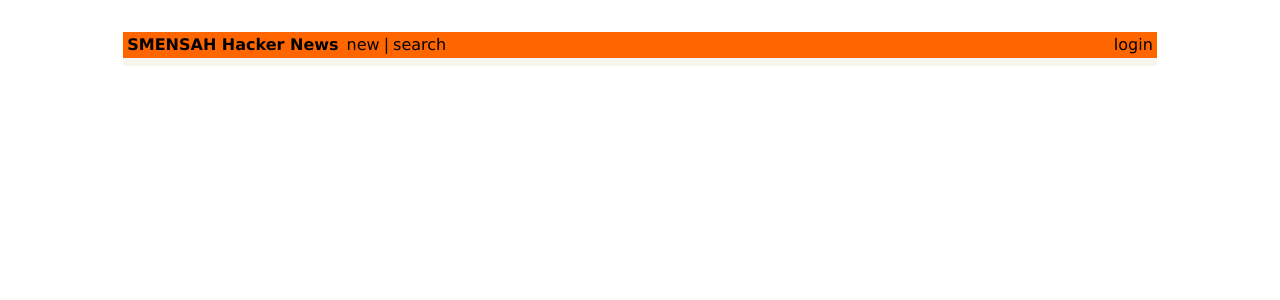
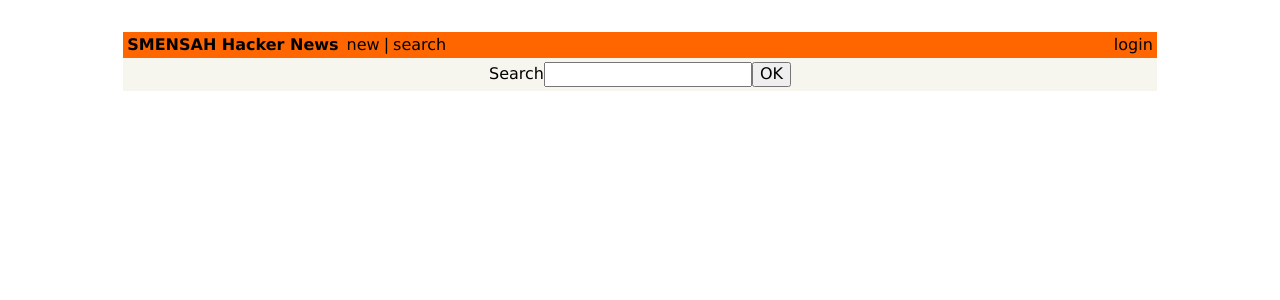
Before and after one commit to simiel/HackerNews-GQL, a React (Vite) app in the folder HN-FE/: page /search in a window 1280 px wide. Shown: the top 300 px of the page. Built offline with nearby package versions, Linux system fonts and the light colour scheme.

Commit message:
implemented search with lazyQuery

```diff
--- a/HN-FE/src/App.tsx
+++ b/HN-FE/src/App.tsx
@@ -4,6 +4,7 @@
 import LinkList from "./components/LinkList";
 import { Route, Routes } from "react-router-dom";
 import Login from "./components/Login";
+import Search from "./components/Search";
 
 function App() {
   return (
@@ -14,6 +15,7 @@
           <Route path="/" element={<LinkList />} />
           <Route path="/create" element={<CreateLink />} />
           <Route path="/login" element={<Login />} />
+          <Route path="/search" element={<Search />} />
         </Routes>
       </div>
     </div>
--- /dev/null
+++ b/HN-FE/src/components/Search.tsx
@@ -0,0 +1,55 @@
+import { useState } from "react";
+import { useLazyQuery, gql } from "@apollo/client";
+import Link from "./Link";
+
+const FEED_SEARCH_QUERY = gql`
+  query FeedSearchQuery($filter: String!) {
+    feed(filter: $filter) {
+      id
+      links {
+        id
+        url
+        description
+        createdAt
+        postedBy {
+          id
+          name
+        }
+        votes {
+          id
+          user {
+            id
+          }
+        }
+      }
+    }
+  }
+`;
+
+const Search = () => {
+  const [searchFilter, setSearchFilter] = useState("");
+  const [executeSearch, { data }] = useLazyQuery(FEED_SEARCH_QUERY);
+  return (
+    <>
+      <div>
+        Search
+        <input type="text" onChange={(e) => setSearchFilter(e.target.value)} />
+        <button
+          onClick={() =>
+            executeSearch({
+              variables: { filter: searchFilter },
+            })
+          }
+        >
+          OK
+        </button>
+      </div>
+      {data &&
+        data.feed.links.map((link: any, index: any) => (
+          <Link key={link.id} link={link} index={index} />
+        ))}
+    </>
+  );
+};
+
+export default Search;
```
Also changed, not shown: 2 other files (tests, documents, lock files or other folders).
